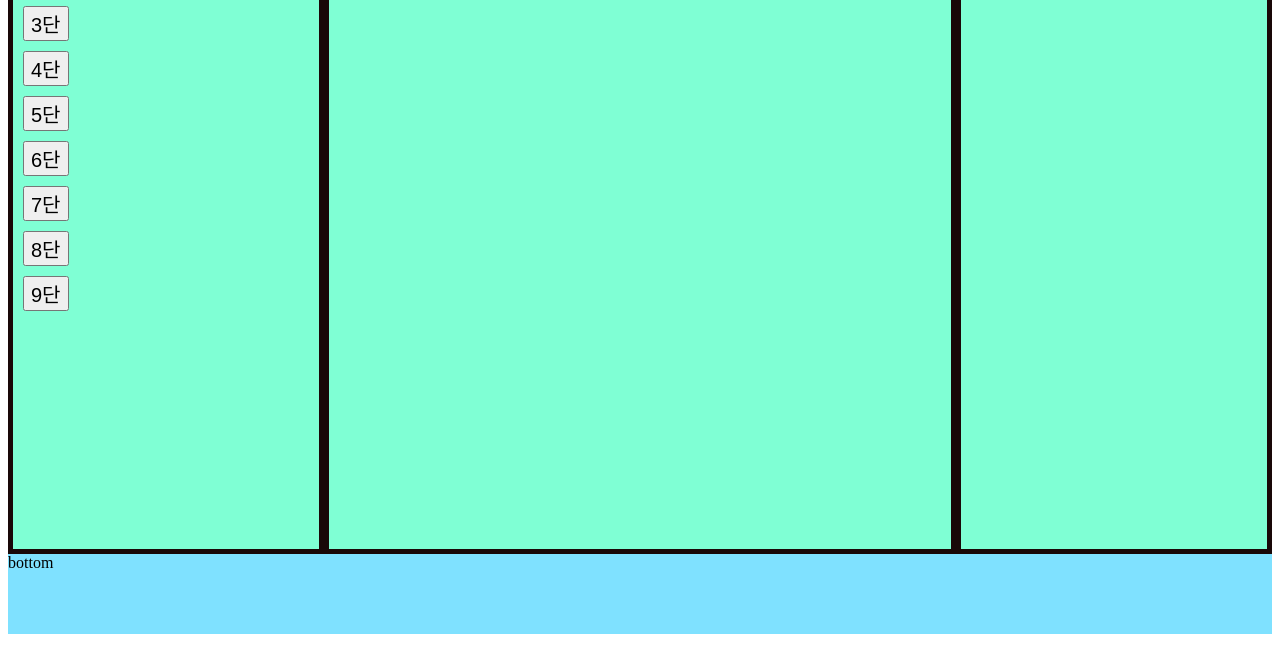
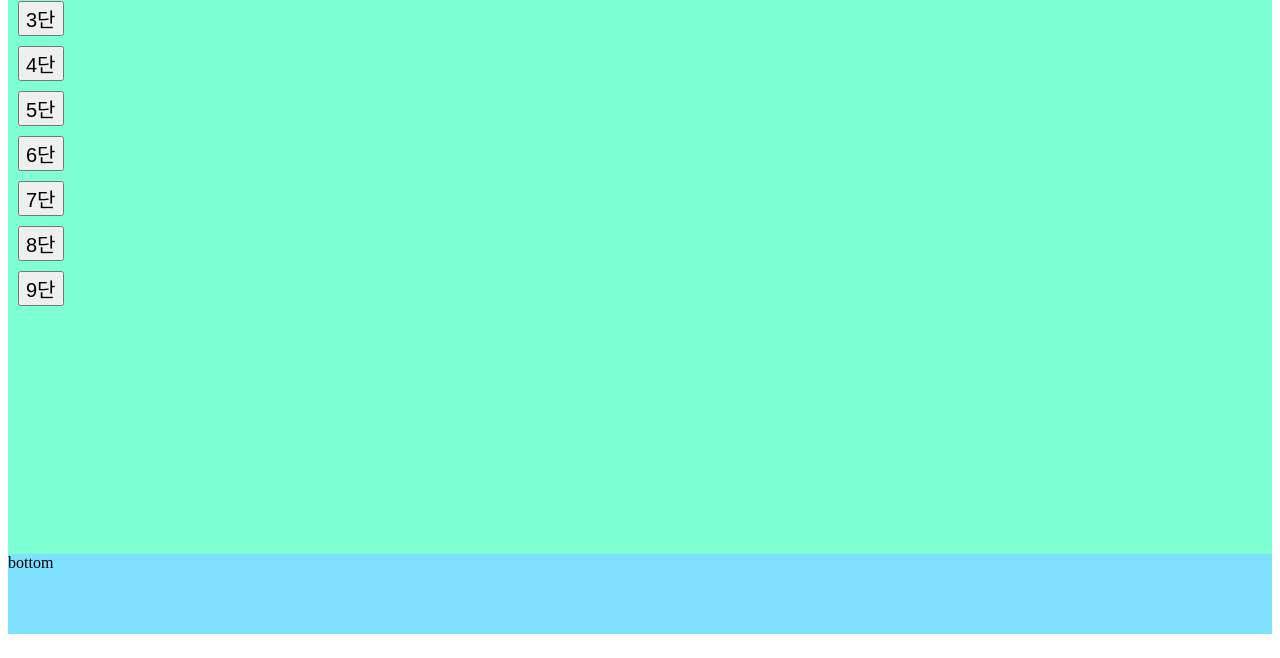
Before and after one commit to dododong76/PWA-app, a plain HTML site: page index.html in a window 1280 px wide. Shown: the part 142-800 px from the top of the page. Drawn offline with Linux system fonts and the light colour scheme.

Commit message:
'09151232'

```diff
--- a/index.html
+++ b/index.html
@@ -5,7 +5,10 @@
     <meta charset="UTF-8">
     <meta http-equiv="X-UA-Compatible" content="IE=edge">
     <meta name="viewport" content="width=device-width, initial-scale=1.0">
-    <title>Document</title>
+    <title>구구단</title>
+    <link rel="shortcut icon" href="images/icons/favicon.ico">
+    <link rel="icon" type="image/png" sizes="200x200" href="icon.png">
+    <link rel="icon" type="image/png" sizes="200x200" href="icon.png">
     <link rel="stylesheet" href="style.css">
 </head>
 
--- a/style.css
+++ b/style.css
@@ -10,11 +10,6 @@
   grid-template-columns: 1fr 2fr 1fr;
 }
 
-#left,
-#right,
-#center {
-  border: 5px rgb(25, 8, 8) solid;
-}
 #center {
   font-size: 30px;
   text-align: center;
```
